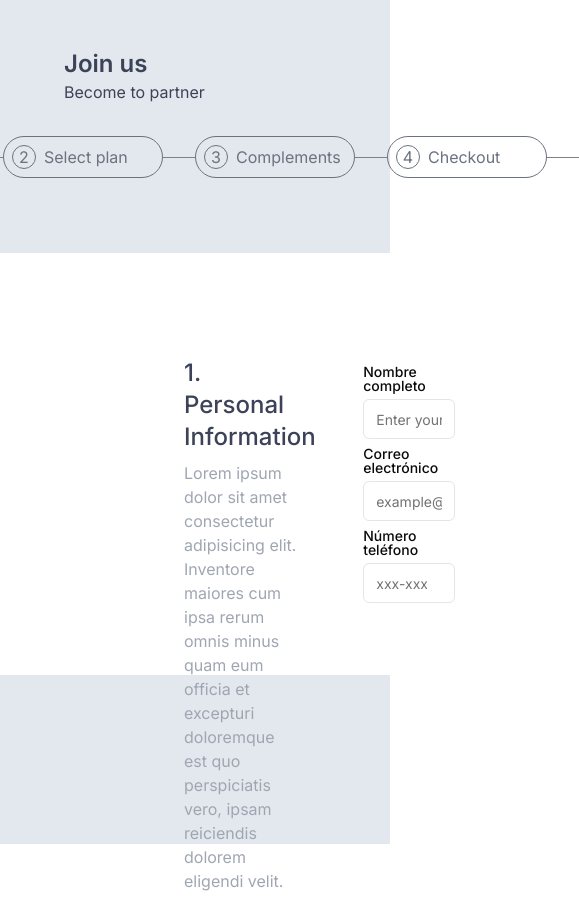
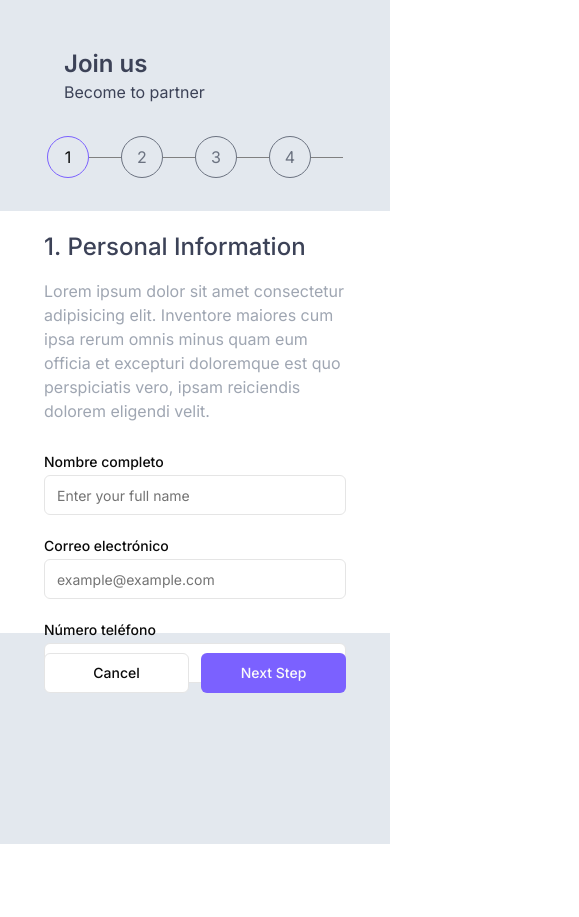
Before and after one commit to andresmarin0152/stepper_poc, a React (Vite) app: page / in a window 390 px wide. Shown: the whole page, 579 px wide, since content can reach past the window. After the commit the page ends 844 px from the top, so only its background shows below. Built offline with nearby package versions, Linux system fonts and the light colour scheme.

Commit message:
feature: Add responsive personal information

```diff
--- a/package.json
+++ b/package.json
@@ -11,6 +11,7 @@
   },
   "dependencies": {
     "@radix-ui/react-label": "^2.1.0",
+    "@radix-ui/react-slot": "^1.1.0",
     "class-variance-authority": "^0.7.0",
     "clsx": "^2.1.1",
     "lucide-react": "^0.454.0",
--- a/src/assets/styles/App.css
+++ b/src/assets/styles/App.css
@@ -1,4 +1,4 @@
-@import url('https://fonts.googleapis.com/css2?family=Inter:ital,opsz,wght@0,14..32,100..900;1,14..32,100..900&family=Roboto:ital,wght@0,100;0,300;0,400;0,500;0,700;0,900;1,100;1,300;1,400;1,500;1,700;1,900&display=swap');
+@import url("https://fonts.googleapis.com/css2?family=Inter:ital,opsz,wght@0,14..32,100..900;1,14..32,100..900&family=Roboto:ital,wght@0,100;0,300;0,400;0,500;0,700;0,900;1,100;1,300;1,400;1,500;1,700;1,900&display=swap");
 
 @tailwind base;
 @tailwind components;
@@ -29,11 +29,11 @@
     --chart-3: 197 37% 24%;
     --chart-4: 43 74% 66%;
     --chart-5: 27 87% 67%;
-    --radius: 0.5rem
+    --radius: 0.5rem;
   }
 
   body {
-    font-family: 'Inter', sans-serif;
+    font-family: "Inter", sans-serif;
   }
 
   .dark {
@@ -60,7 +60,7 @@
     --chart-2: 160 60% 45%;
     --chart-3: 30 80% 55%;
     --chart-4: 280 65% 60%;
-    --chart-5: 340 75% 55%
+    --chart-5: 340 75% 55%;
   }
 }
 @layer base {
@@ -71,3 +71,9 @@
     @apply bg-background text-foreground;
   }
 }
+
+@layer components {
+  .btn-primary {
+    @apply bg-purple-primary-title;
+  }
+}
--- a/src/components/atoms/GeneralInput.tsx
+++ b/src/components/atoms/GeneralInput.tsx
@@ -10,7 +10,7 @@
 
 const InputWithLabel=({id, label, type, placeholder}: Props)=> {
   return (
-    <div className="grid w-full max-w-sm items-center gap-1.5">
+    <div className="items-center gap-1.5 grid w-full md:max-w-sm">
       <Label htmlFor="email">{label}</Label>
       <Input type={type} id={id} placeholder={placeholder} />
     </div>
--- a/src/components/atoms/ProgressIndicator.tsx
+++ b/src/components/atoms/ProgressIndicator.tsx
@@ -1,6 +1,6 @@
 const ProgressIndicator = ({ currentStep, isActive }: { currentStep: number, isActive?: boolean }) => {
   return (
-    <div className={`flex justify-center items-center p-1 border rounded-full w-6 h-6 ${isActive ? " border-purple-primary-title" : " border-gray-500"}` }>
+    <div className={`flex justify-center items-center p-1 md:border rounded-full w-6 h-6 ${isActive ? " border-purple-primary-title" : " border-gray-500"}` }>
       <span className={isActive ? '' : 'text-gray-500'}> {currentStep} </span>
     </div>
   )
--- a/src/components/molecules/PersonalInformationForm.tsx
+++ b/src/components/molecules/PersonalInformationForm.tsx
@@ -2,7 +2,7 @@
 
 const PersonalInformationForm = () => {
   return (
-    <form className="flex flex-col gap-2 w-full p-2">
+    <form className="flex flex-col gap-6 w-full">
         <GeneralInput id="userName"  label="Nombre completo" type="text" placeholder="Enter your full name"/>
         <GeneralInput id="userEmail" label="Correo electrónico" type="email" placeholder="example@example.com"/>
         <GeneralInput id="userPhone" label="Número teléfono" type="number" placeholder="xxx-xxx-xx-xx"/>
--- a/src/components/molecules/StepIndicator.tsx
+++ b/src/components/molecules/StepIndicator.tsx
@@ -1,18 +1,28 @@
-import { Step } from "../../types/step"
-import ProgressIndicator from "../atoms/ProgressIndicator"
-import style from '../../assets/styles/organisms/ProgressBar.module.css'
+import { Step } from "../../types/step";
+import ProgressIndicator from "../atoms/ProgressIndicator";
+import style from "../../assets/styles/organisms/ProgressBar.module.css";
 
 const StepIndicator = ({ step }: { step: Step }) => {
   return (
     <div className="relative">
-        <div className={`flex items-center gap-2  p-2 border rounded-full w-40 ${style.stepIndicator} ${ step.isActive ? 'border-purple-primary-title' : 'border-gray-500'}`}>
-        <ProgressIndicator currentStep={step.currentStep} isActive={step.isActive} />
-        <span className={
-            step.isActive ? '' : 'text-gray-500'
-        }> {step.title} </span>
-        </div>
+      <div
+        className={`flex items-center gap-2  p-2 border rounded-full md:w-40 ${
+          style.stepIndicator
+        } ${step.isActive ? "border-purple-primary-title" : "border-gray-500"}`}
+      >
+        <ProgressIndicator
+          currentStep={step.currentStep}
+          isActive={step.isActive}
+        />
+        <span
+          className={` hidden md:block ${step.isActive ? "" : "text-gray-500"}`}
+        >
+          {" "}
+          {step.title}{" "}
+        </span>
+      </div>
     </div>
-  )
-}
+  );
+};
 
-export default StepIndicator
+export default StepIndicator;
--- a/src/components/organisms/PersonalInformationStep.tsx
+++ b/src/components/organisms/PersonalInformationStep.tsx
@@ -4,12 +4,12 @@
 
 const PersonalInfformationStep = () => {
   return (
-    <section className="flex flex-row gap-2">
-        <section className="flex flex-col gap-2 w-1/2 p-6">
+    <section className="flex md:flex-row flex-col gap-8 md:gap-2">
+        <section className="flex flex-col gap-4 md:gap-2 md:w-1/2">
             <TitleSection title="Personal Information" index={1} />
             <DescriptionSection />
         </section>
-        <section className="w-1/2 p-6">
+        <section className="md:w-1/2">
             <PersonalInformationForm />
         </section>
     </section>
--- /dev/null
+++ b/src/components/ui/button.tsx
@@ -0,0 +1,56 @@
+import * as React from "react"
+import { Slot } from "@radix-ui/react-slot"
+import { cva, type VariantProps } from "class-variance-authority"
+
+import { cn } from "@/lib/utils"
+
+const buttonVariants = cva(
+  "inline-flex items-center justify-center gap-2 whitespace-nowrap rounded-md text-sm font-medium ring-offset-background transition-colors focus-visible:outline-none focus-visible:ring-2 focus-visible:ring-ring focus-visible:ring-offset-2 disabled:pointer-events-none disabled:opacity-50 [&_svg]:pointer-events-none [&_svg]:size-4 [&_svg]:shrink-0",
+  {
+    variants: {
+      variant: {
+        default: "bg-primary text-primary-foreground hover:bg-primary/90",
+        destructive:
+          "bg-destructive text-destructive-foreground hover:bg-destructive/90",
+        outline:
+          "border border-input bg-background hover:bg-accent hover:text-accent-foreground",
+        secondary:
+          "bg-secondary text-secondary-foreground hover:bg-secondary/80",
+        ghost: "hover:bg-accent hover:text-accent-foreground",
+        link: "text-primary underline-offset-4 hover:underline",
+      },
+      size: {
+        default: "h-10 px-4 py-2",
+        sm: "h-9 rounded-md px-3",
+        lg: "h-11 rounded-md px-8",
+        icon: "h-10 w-10",
+      },
+    },
+    defaultVariants: {
+      variant: "default",
+      size: "default",
+    },
+  }
+)
+
+export interface ButtonProps
+  extends React.ButtonHTMLAttributes<HTMLButtonElement>,
+    VariantProps<typeof buttonVariants> {
+  asChild?: boolean
+}
+
+const Button = React.forwardRef<HTMLButtonElement, ButtonProps>(
+  ({ className, variant, size, asChild = false, ...props }, ref) => {
+    const Comp = asChild ? Slot : "button"
+    return (
+      <Comp
+        className={cn(buttonVariants({ variant, size, className }))}
+        ref={ref}
+        {...props}
+      />
+    )
+  }
+)
+Button.displayName = "Button"
+
+export { Button, buttonVariants }
--- a/src/templates/RegisterTemplate.tsx
+++ b/src/templates/RegisterTemplate.tsx
@@ -1,6 +1,7 @@
 import ProgressBar from "@/components/organisms/ProgressBar";
 import TitlePage from "@/components/atoms/TitlePage";
 import { Step } from "@/types/step";
+import { Button } from "@/components/ui/button";
 
 const RegisterTemplate = ({
   steps,
@@ -11,12 +12,18 @@
 }) => {
   return (
     <section className="">
-      <header className="bg-bg-primary h-[30dvh] top-0">
+      <header className="bg-bg-primary h-[25dvh] md:h-[30dvh] top-0">
         <TitlePage />
         <ProgressBar steps={steps} />
       </header>
-      <section className="h-[50dvh] px-40 py-20">{children}</section>
-      <footer className="bg-bg-primary h-[20dvh] bottom-0"></footer>
+      <section className="h-[50dvh] px-11 py-5 md:px-40 md:py-20">
+        {children}
+      </section>
+      <section className="bg-bg-primary h-[25dvh] md:h-[20dvh] md:hidden bottom-0 grid grid-cols-2 gap-3 w-full px-11 py-5">
+        <Button variant={"outline"}>Cancel</Button>
+        <Button className="bg-purple-primary-title">Next Step</Button>
+      </section>
+      <footer className="hidden md:block bg-bg-primary h-[15dvh] md:h-[20dvh] bottom-0"></footer>
     </section>
   );
 };
--- a/tailwind.config.js
+++ b/tailwind.config.js
@@ -5,57 +5,57 @@
   theme: {
     extend: {
       colors: {
-  			'gray-primary-title': '#3C4257',
-  			'gray-secondary-text': '#9FA6B2',
+        "gray-primary-title": "#3C4257",
+        "gray-secondary-text": "#9FA6B2",
         "purple-primary-title": "#7B61FF",
-		'bg-primary': '#E3E8EE',
-  			background: 'hsl(var(--background))',
-  			foreground: 'hsl(var(--foreground))',
+        "bg-primary": "#E3E8EE",
+        background: "hsl(var(--background))",
+        foreground: "hsl(var(--foreground))",
         card: {
-  				DEFAULT: 'hsl(var(--card))',
-  				foreground: 'hsl(var(--card-foreground))'
+          DEFAULT: "hsl(var(--card))",
+          foreground: "hsl(var(--card-foreground))",
         },
         popover: {
-  				DEFAULT: 'hsl(var(--popover))',
-  				foreground: 'hsl(var(--popover-foreground))'
+          DEFAULT: "hsl(var(--popover))",
+          foreground: "hsl(var(--popover-foreground))",
         },
         primary: {
-  				DEFAULT: 'hsl(var(--primary))',
-  				foreground: 'hsl(var(--primary-foreground))'
+          DEFAULT: "hsl(var(--primary))",
+          foreground: "hsl(var(--primary-foreground))",
         },
         secondary: {
-  				DEFAULT: 'hsl(var(--secondary))',
-  				foreground: 'hsl(var(--secondary-foreground))'
+          DEFAULT: "hsl(var(--secondary))",
+          foreground: "hsl(var(--secondary-foreground))",
         },
         muted: {
-  				DEFAULT: 'hsl(var(--muted))',
-  				foreground: 'hsl(var(--muted-foreground))'
+          DEFAULT: "hsl(var(--muted))",
+          foreground: "hsl(var(--muted-foreground))",
         },
         accent: {
-  				DEFAULT: 'hsl(var(--accent))',
-  				foreground: 'hsl(var(--accent-foreground))'
+          DEFAULT: "hsl(var(--accent))",
+          foreground: "hsl(var(--accent-foreground))",
         },
         destructive: {
-  				DEFAULT: 'hsl(var(--destructive))',
-  				foreground: 'hsl(var(--destructive-foreground))'
+          DEFAULT: "hsl(var(--destructive))",
+          foreground: "hsl(var(--destructive-foreground))",
         },
-  			border: 'hsl(var(--border))',
-  			input: 'hsl(var(--input))',
-  			ring: 'hsl(var(--ring))',
+        border: "hsl(var(--border))",
+        input: "hsl(var(--input))",
+        ring: "hsl(var(--ring))",
         chart: {
-  				'1': 'hsl(var(--chart-1))',
-  				'2': 'hsl(var(--chart-2))',
-  				'3': 'hsl(var(--chart-3))',
-  				'4': 'hsl(var(--chart-4))',
-  				'5': 'hsl(var(--chart-5))'
-  			}
+          1: "hsl(var(--chart-1))",
+          2: "hsl(var(--chart-2))",
+          3: "hsl(var(--chart-3))",
+          4: "hsl(var(--chart-4))",
+          5: "hsl(var(--chart-5))",
+        },
       },
       borderRadius: {
-  			lg: 'var(--radius)',
-  			md: 'calc(var(--radius) - 2px)',
-  			sm: 'calc(var(--radius) - 4px)'
-  		}
-  	}
+        lg: "var(--radius)",
+        md: "calc(var(--radius) - 2px)",
+        sm: "calc(var(--radius) - 4px)",
+      },
+    },
   },
   plugins: [require("tailwindcss-animate")],
 };
```
Also changed, not shown: 1 other file (tests, documents, lock files or other folders). Lines whose indentation alone changed are shown as unchanged.
